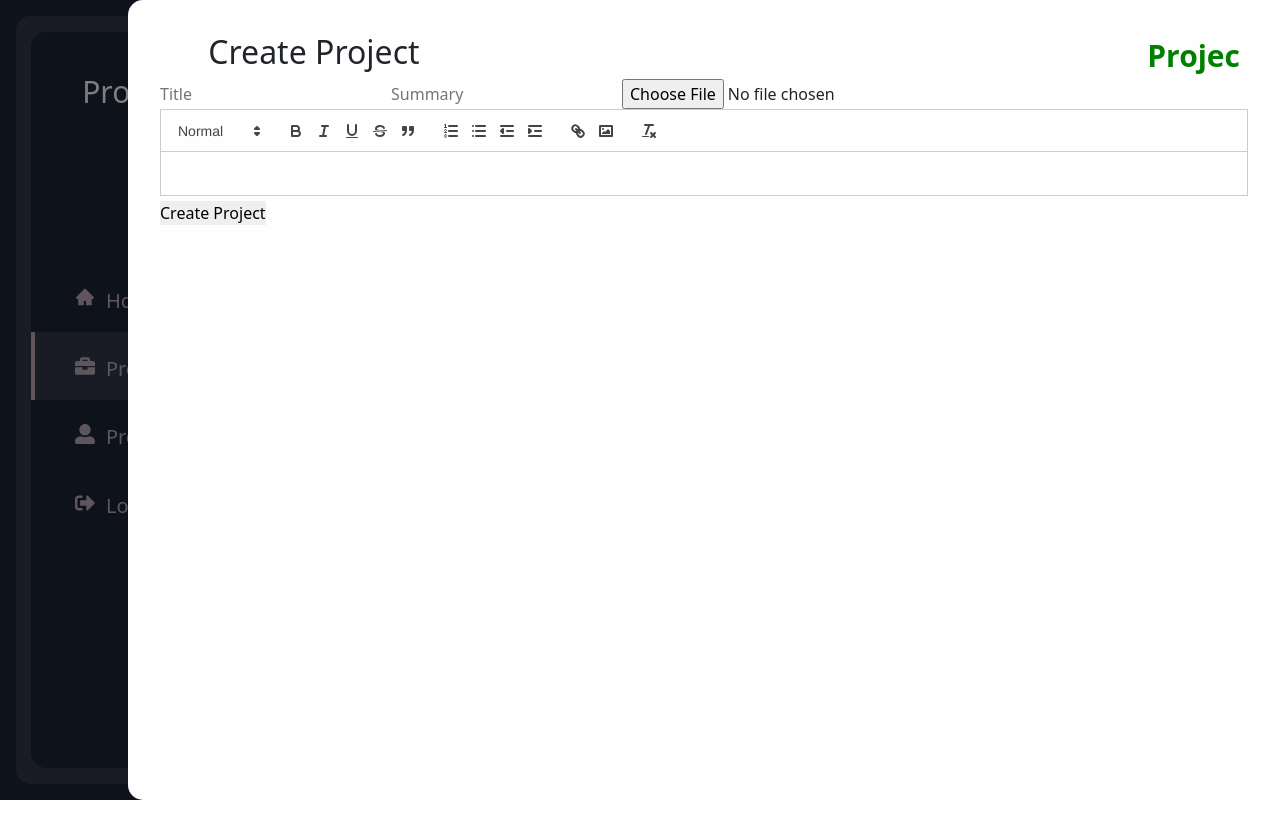
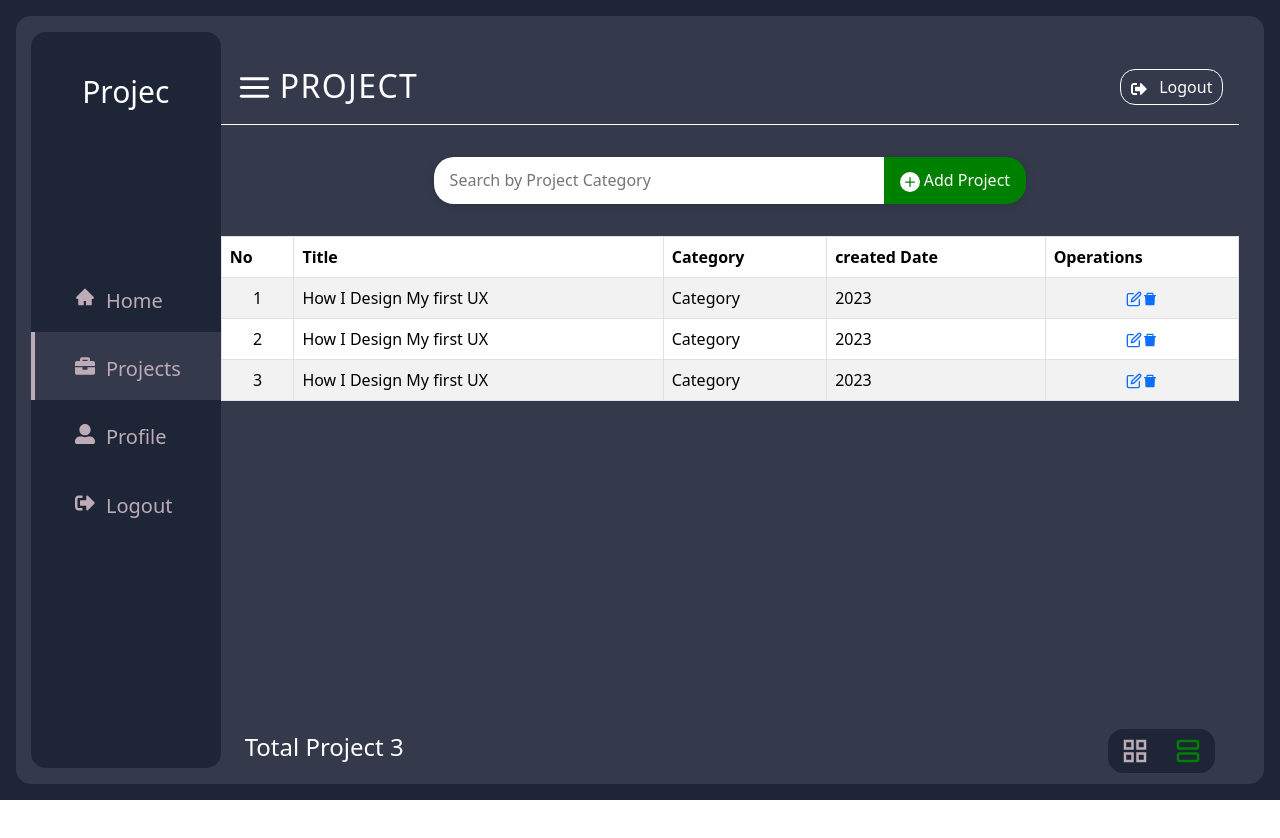
Before and after one commit to G-GraceCode/Projec-M-S, a React (Vite) app in the folder frontend/: page /project in a window 1280 px wide. Shown: the top 838 px of the page. Before the commit the page ends 800 px from the top, so only its background shows below. Built offline with nearby package versions, Linux system fonts and the light colour scheme; no server answers; some icons are missing.

Commit message:
Update 5 files

```diff
--- a/frontend/src/App.jsx
+++ b/frontend/src/App.jsx
@@ -7,7 +7,7 @@ import Project from "./pages/Project";
 import SettingProfile from "./pages/SettingProfile";
 import LogoutPage from "./pages/LogoutPage";
 import Home from "./pages/Home";
-import CreateProject from "./pages/CreateProject";
+import EditProject from "./pages/EditProject";
 // import { ToastContainer } from "react-toastify";
 import { AuthProvider } from "./ultContext/AuthContext";
 import PrivateRoutes from "./PrivateRoutes/PrivateRoutes";
@@ -25,7 +25,7 @@ const App = () => {
             <Route path="/project" element={<Project />} />
             <Route path="/profile" element={<SettingProfile />} />
             <Route path="/logout" element={<LogoutPage />} />
-            <Route Path="/createproject" element={<CreateProject />} />
+            <Route path="/editproject" element={<EditProject />} />
           </Route>
         </Routes>
       </AuthProvider>
--- a/frontend/src/components/Editor.jsx
+++ b/frontend/src/components/Editor.jsx
@@ -4,6 +4,9 @@ export default function Editor({ value, onChange }) {
   const modules = {
     toolbar: [
       [{ header: [1, 2, false] }],
+      [{ font: [] }],
+      [{ color: [] }, { background: [] }],
+      [{ align: [] }],
       ["bold", "italic", "underline", "strike", "blockquote"],
       [
         { list: "ordered" },
@@ -11,7 +14,7 @@ export default function Editor({ value, onChange }) {
         { indent: "-1" },
         { indent: "+1" },
       ],
-      ["link", "image"],
+      ["link", "image", "video"],
       ["clean"],
     ],
   };
@@ -22,6 +25,7 @@ export default function Editor({ value, onChange }) {
         theme={"snow"}
         onChange={onChange}
         modules={modules}
+        placeholder={"Write something..."}
       />
     </div>
   );
--- a/frontend/src/pages/CreateProject.jsx
+++ b/frontend/src/pages/CreateProject.jsx
@@ -48,7 +48,9 @@ export default CreateProject;
 
 const Create = styled.div`
   position: absolute;
-  inset: 0%;
+  // inset: 0%; //the correct value
+
+  left: -100%;
   z-index: 1001;
   background-color: rgba(0, 0, 0, 0.5);
   display: flex;
--- a/frontend/src/pages/EditProject.jsx
+++ b/frontend/src/pages/EditProject.jsx
@@ -1,9 +1,9 @@
-const EditEProject = () => {
-    return(
-        <div>
-            <h3> EditE Project </h3>
-        </div>
-    )
-}
+const EditProject = () => {
+  return (
+    <div>
+      <h3> EditE Project </h3>
+    </div>
+  );
+};
 
-export default EditEProject
+export default EditProject;
--- a/frontend/src/pages/LogoutPage.jsx
+++ b/frontend/src/pages/LogoutPage.jsx
@@ -1,7 +1,7 @@
 import styled from "styled-components";
 import Logout from "../components/Layout/Logout";
 
-const LoginPage = () => {
+const LogOutPage = () => {
   return (
     <Dashboard className="">
       <Container>
@@ -11,7 +11,7 @@ const LoginPage = () => {
   );
 };
 
-export default LoginPage;
+export default LogOutPage;
 
 const Dashboard = styled.div`
   background-color: var(--color-bg-2);
```
